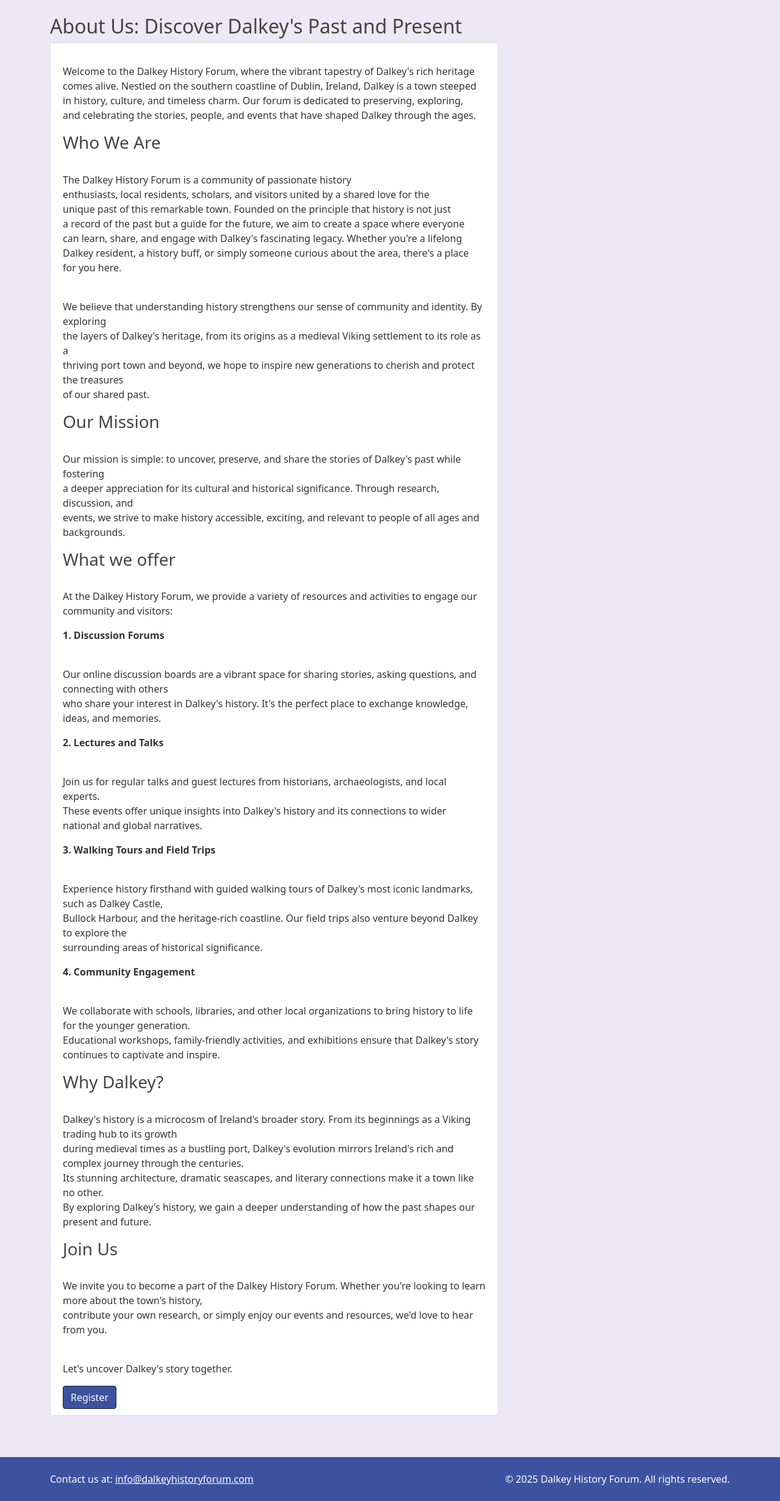
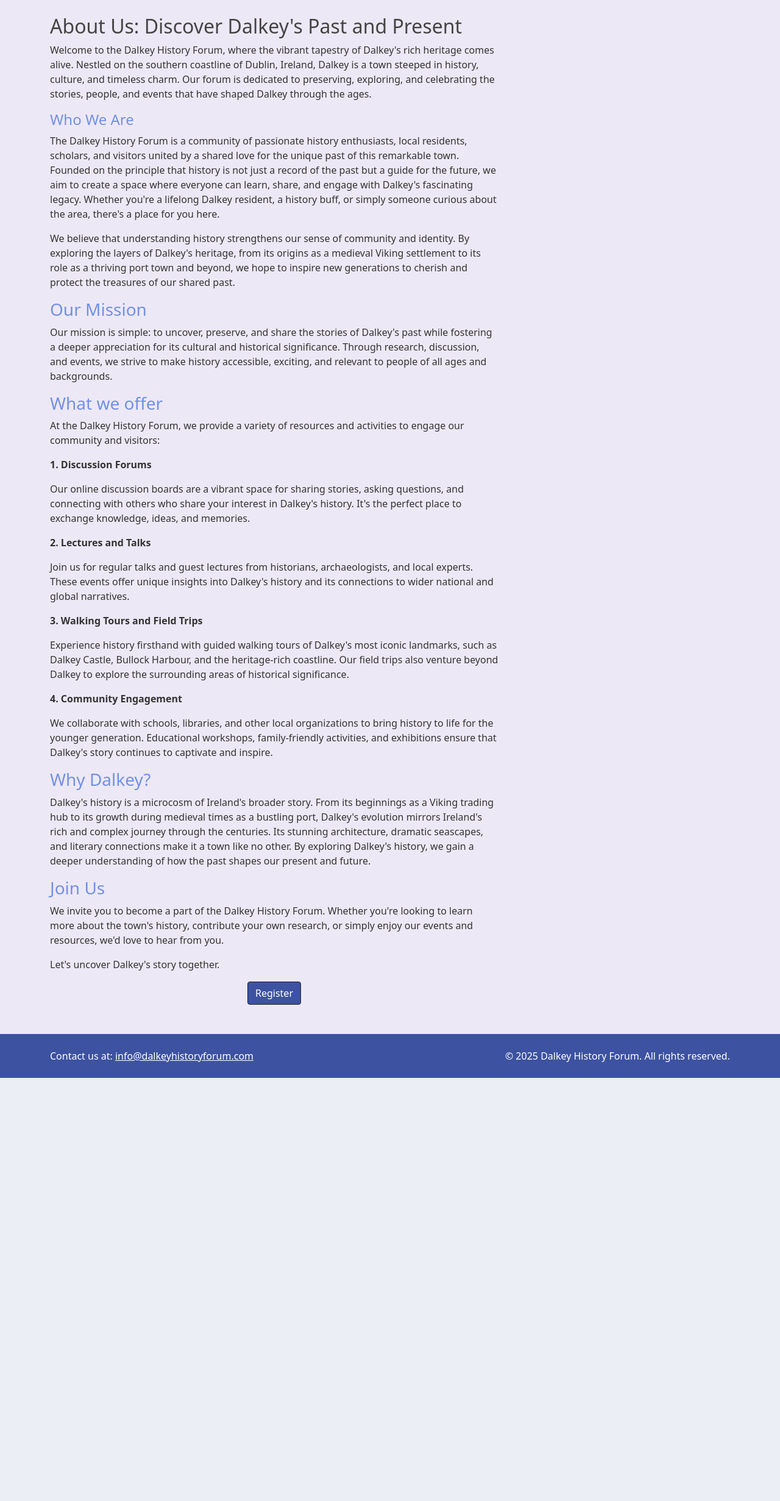
Before and after one commit to amyhastings/dalkeyhistoryforum, a Django app: page /about/ in a window 1280 px wide. Shown: the part 56-2518 px from the top of the page at 61% size. After the commit the page ends 1824 px from the top, so only its background shows below. Run offline with Django 4.2, Linux system fonts and the light colour scheme.

Commit message:
Styling changes to about page

```diff
--- a/dalkeyhistoryforum/forum/templates/forum/about.html
+++ b/dalkeyhistoryforum/forum/templates/forum/about.html
@@ -1,77 +1,71 @@
 {% extends "forum/base.html" %}
 {% block content %}
 <h2 class="article-title">About Us: Discover Dalkey's Past and Present</h2>
-<article class="media content-section">
-    <div class="media-body">
-        <p class="article-content">
-            Welcome to the Dalkey History Forum, where the vibrant tapestry of Dalkey's rich heritage
-             comes alive. Nestled on the southern coastline of Dublin, Ireland, Dalkey is a town steeped
-             in history, culture, and timeless charm. Our forum is dedicated to preserving, exploring,
-             and celebrating the stories, people, and events that have shaped Dalkey through the ages.
+<article>
+    <div>
+        <p>
+            Welcome to the Dalkey History Forum, where the vibrant tapestry of Dalkey's
+            rich heritage comes alive. Nestled on the southern coastline of Dublin, Ireland, Dalkey is a town steeped in history, culture, and timeless charm. Our forum is dedicated to preserving, exploring, and celebrating the stories, people, and events that have shaped Dalkey through the ages.
         </p>
-        <h3 class="article-title">Who We Are</h3>
-        <p class="article-content">
-            The Dalkey History Forum is a community of passionate history
-             enthusiasts, local residents, scholars, and visitors united by a shared love for the
-             unique past of this remarkable town. Founded on the principle that history is not just
-             a record of the past but a guide for the future, we aim to create a space where everyone
-             can learn, share, and engage with Dalkey's fascinating legacy. Whether you're a lifelong
-             Dalkey resident, a history buff, or simply someone curious about the area, there's a place
-             for you here.
+        <h4>Who We Are</h4>
+        <p>
+            The Dalkey History Forum is a community of passionate history enthusiasts, local residents, scholars, and visitors united by a shared love for the unique past of this remarkable town. Founded on the principle that history is not just a record of the past but a guide for the future, we aim to create a space where everyone can learn, share, and engage with Dalkey's fascinating legacy. Whether you're a lifelong Dalkey resident, a history buff, or simply someone curious about the area, there's a place for you here.
         </p>
-        <p class="article-content">
+        <p>
             We believe that understanding history strengthens our sense of community and identity. By exploring
              the layers of Dalkey's heritage, from its origins as a medieval Viking settlement to its role as a
              thriving port town and beyond, we hope to inspire new generations to cherish and protect the treasures
              of our shared past.
         </p>
-        <h3 class="article-title">Our Mission</h3>
-        <p class="article-content">
+        <h3>Our Mission</h3>
+        <p>
             Our mission is simple: to uncover, preserve, and share the stories of Dalkey's past while fostering
              a deeper appreciation for its cultural and historical significance. Through research, discussion, and
              events, we strive to make history accessible, exciting, and relevant to people of all ages and backgrounds.
         </p>
-        <h3 class="article-title">What we offer</h3>
-        <p class="article-content">
+        <h3>What we offer</h3>
+        <p>
             At the Dalkey History Forum, we provide a variety of resources and activities to engage our community and visitors:
         </p>
-        <p class="article-content article-subheading">1. Discussion Forums</p>
-        <p class="article-content">
+        <p class="article-subheading">1. Discussion Forums</p>
+        <p>
             Our online discussion boards are a vibrant space for sharing stories, asking questions, and connecting with others
              who share your interest in Dalkey's history. It's the perfect place to exchange knowledge, ideas, and memories.
         </p>
-        <p class="article-content article-subheading">2. Lectures and Talks</p>
-        <p class="article-content">
+        <p class="article-subheading">2. Lectures and Talks</p>
+        <p>
             Join us for regular talks and guest lectures from historians, archaeologists, and local experts.
              These events offer unique insights into Dalkey's history and its connections to wider national and global narratives.
         </p>
-        <p class="article-content article-subheading">3. Walking Tours and Field Trips</p>
-        <p class="article-content">
+        <p class="article-subheading">3. Walking Tours and Field Trips</p>
+        <p>
             Experience history firsthand with guided walking tours of Dalkey's most iconic landmarks, such as Dalkey Castle,
              Bullock Harbour, and the heritage-rich coastline. Our field trips also venture beyond Dalkey to explore the
              surrounding areas of historical significance.
         </p>
-        <p class="article-content article-subheading">4. Community Engagement</p>
-        <p class="article-content">
+        <p class="article-subheading">4. Community Engagement</p>
+        <p>
             We collaborate with schools, libraries, and other local organizations to bring history to life for the younger generation.
              Educational workshops, family-friendly activities, and exhibitions ensure that Dalkey's story continues to captivate and inspire.
         </p>
-        <h3 class="article-title">Why Dalkey?</h3>
-        <p class="article-content">
+        <h3>Why Dalkey?</h3>
+        <p>
             Dalkey's history is a microcosm of Ireland's broader story. From its beginnings as a Viking trading hub to its growth
              during medieval times as a bustling port, Dalkey's evolution mirrors Ireland's rich and complex journey through the centuries.
              Its stunning architecture, dramatic seascapes, and literary connections make it a town like no other.
              By exploring Dalkey's history, we gain a deeper understanding of how the past shapes our present and future.
         </p>
-        <h3 class="article-title">Join Us</h3>
-        <p class="article-content">
+        <h3>Join Us</h3>
+        <p>
             We invite you to become a part of the Dalkey History Forum. Whether you're looking to learn more about the town's history,
              contribute your own research, or simply enjoy our events and resources, we'd love to hear from you.
         </p>
-        <p class="article-content">
+        <p>
             Let's uncover Dalkey's story together.
         </p>
-        <a class="btn btn-dark bg-blue" href="{% url 'register' %}">Register</a>
+        <div class="d-flex justify-content-center">
+            <a class="btn btn-dark bg-blue" href="{% url 'register' %}">Register</a>
+        </div>
     </div>
 </article>
 {% endblock content %}
```
